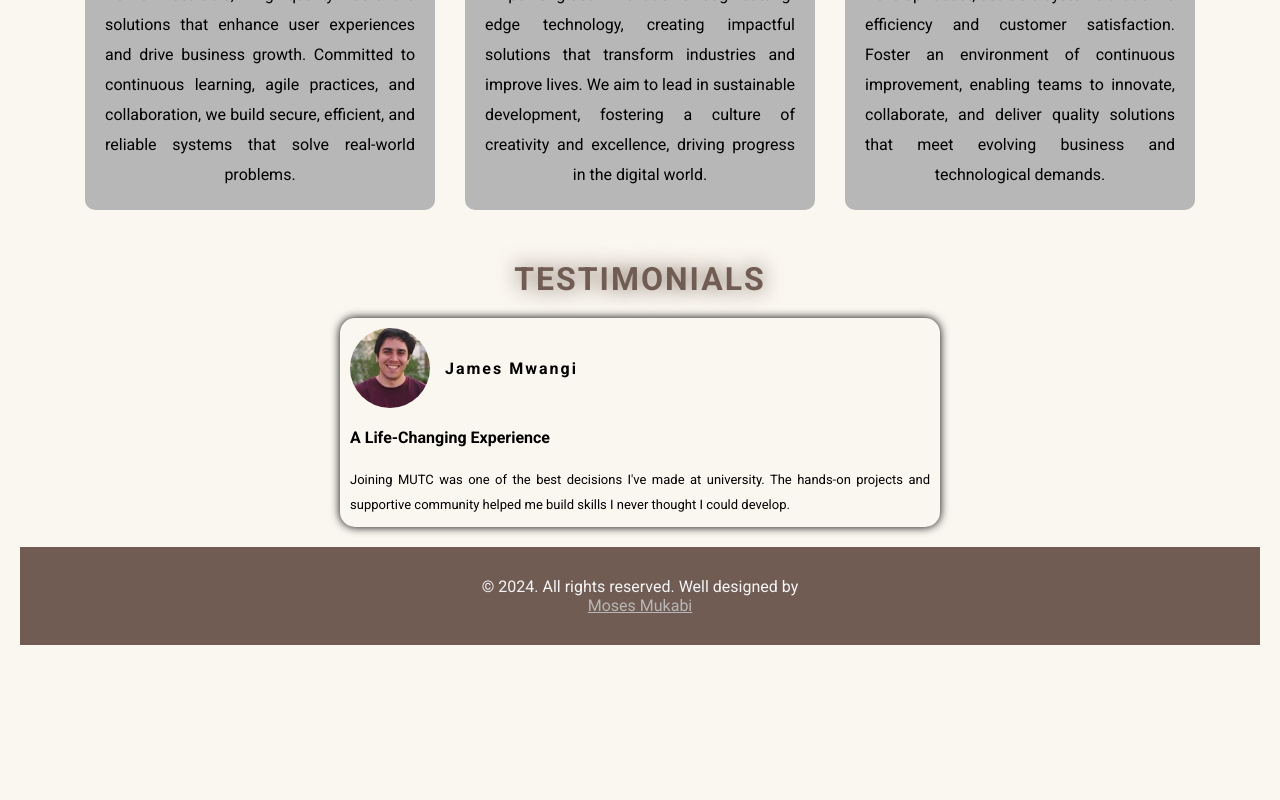
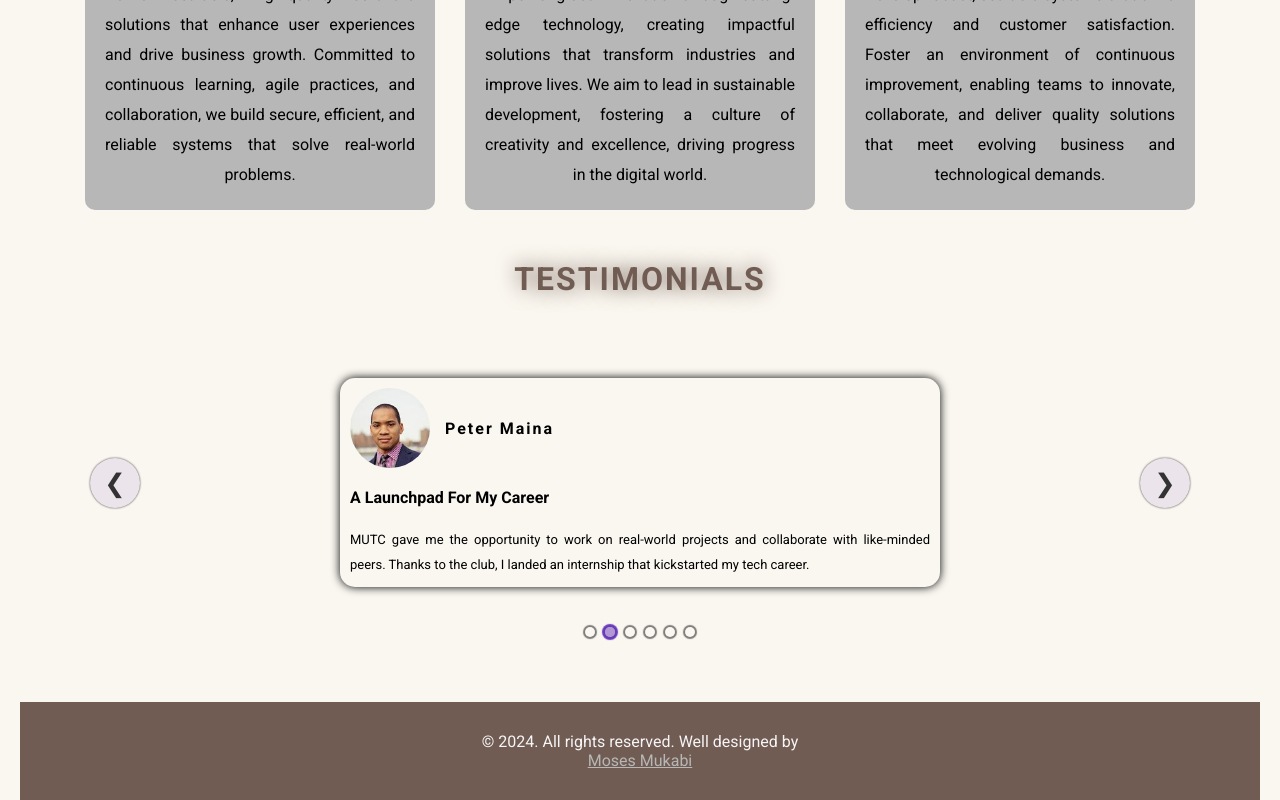
Before and after one commit to mosesmukabi/mutc-techies, a React (Vite) app: page / in a window 1280 px wide. Shown: the part 1183-1983 px from the top of the page. Before the commit the page ends 1828 px from the top, so only its background shows below. Built offline with nearby package versions, Linux system fonts and the light colour scheme.

Commit message:
designed the testimonial section

```diff
--- a/package.json
+++ b/package.json
@@ -11,7 +11,9 @@
   },
   "dependencies": {
     "react": "^18.3.1",
+    "react-alice-carousel": "^2.9.1",
     "react-dom": "^18.3.1",
+    "react-elastic-carousel": "^0.11.5",
     "react-router-dom": "^6.26.2"
   },
   "devDependencies": {
--- a/src/components/Testimonials/Testimonials.css
+++ b/src/components/Testimonials/Testimonials.css
@@ -36,3 +36,7 @@
     text-align: justify;
 
 }
+
+.testmonials-container{
+    margin: 6rem 7rem;
+}
--- a/src/components/Testimonials/Testimonials.jsx
+++ b/src/components/Testimonials/Testimonials.jsx
@@ -1,10 +1,7 @@
+
 import "./Testimonials.css"
-import james from '../../assets/james.jpg'
-import moses from '../../assets/james.jpg'
-import grcae from '../../assets/james.jpg'
-import newton from '../../assets/james.jpg'
-import peter from '../../assets/james.jpg'
-import isaac from '../../assets/james.jpg'
+import testmonies from "../../data/testmonies";
+import Carousel from 'react-elastic-carousel';
 
 function Testimonialscards({studentAvatar,studentName, title, text}) {
        return(
@@ -23,13 +20,24 @@ function Testimonials() {
   return (
     <section>
         <div className="testmonials-container">
-            <Testimonialscards studentAvatar={james} studentName="James Mwangi" title="A Life-Changing Experience" text="Joining MUTC was one of the best decisions I've made at university. The hands-on projects and supportive community helped me build skills I never thought I could develop." />
-            {/* <Testimonialscards studentAvatar={peter} studentName="Peter maina" title="A Launchpad for My Career" text="MUTC gave me the opportunity to work on real-world projects and collaborate with like-minded peers. Thanks to the club, I landed an internship that kickstarted my tech career."/>
-            <Testimonialscards studentAvatar={newton} studentName="newtone karanga" title="Innovative Learning Environment" text="The workshops and hackathons organized by MUTC are both fun and educational. I’ve learned so much about web development and cloud computing in a short time"/>
-            <Testimonialscards studentAvatar={grcae} studentName="Grace mbuthia" title="Supportive Leadership" text="The mentorship I received from MUTC's leadership was invaluable. They encouraged me to push my limits and pursue opportunities I wouldn’t have considered on my own."/>
-            <Testimonialscards studentAvatar={moses} studentName="moses mukabi" tittle="A Hub for Tech Enthusiasts " text="MUTC brings together students passionate about technology. The collaborative environment and shared knowledge have been instrumental in my growth as a developer"/>
-            <Testimonialscards studentAvatar={isaac} studentName="isaac karanja" title ="Empowering Student Innovators" text ="MUTC fosters creativity and innovation in every member. I have grown both technically and personally, and I now feel more confident pursuing a career in tech "/> */}
+     <Carousel  enableAutoPlay = {true} itemsToShow ={1} autoPlaySpeed="5000">
+
+         {
+            testmonies.map((testmony, i)=>(
+                <Testimonialscards
+                key={i}
+                studentAvatar={testmony.studentAvatar}
+                studentName={testmony.studentName}
+                title={testmony.title}
+                text={testmony.text}
+
+                />
+            ))
+         }
+    </Carousel>
+
         </div>
+
     </section>
   )
 }
--- /dev/null
+++ b/src/data/testmonies.js
@@ -0,0 +1,52 @@
+import james from '../assets/james.jpg'
+import moses from '../assets/moses.jpg'
+import grcae from '../assets/grace.jpg'
+import newton from '../assets/newton.jpg'
+import peter from '../assets/peter.jpg'
+import isaac from '../assets/isaac.jpg'
+
+const testmonies = [
+    {
+    studentAvatar:james,
+    studentName:"James Mwangi",
+    title:"A Life-Changing Experience",
+    text:"Joining MUTC was one of the best decisions I've made at university. The hands-on projects and supportive community helped me build skills I never thought I could develop.",
+    },
+
+    {
+    studentAvatar:peter,
+    studentName:"Peter maina",
+    title:"A Launchpad for My Career",
+    text:"MUTC gave me the opportunity to work on real-world projects and collaborate with like-minded peers. Thanks to the club, I landed an internship that kickstarted my tech career.",
+   },
+   {
+     studentAvatar:newton,
+    studentName:"newtone karanga",
+    title:"Innovative Learning Environment",
+    text:"The workshops and hackathons organized by MUTC are both fun and educational. I’ve learned so much about web development and cloud computing in a short time",
+},
+{
+    studentAvatar:grcae,
+    studentName:"Grace mbuthia",
+    title:"Supportive Leadership",
+    text:"The mentorship I received from MUTC's leadership was invaluable. They encouraged me to push my limits and pursue opportunities I wouldn’t have considered on my own.",
+},
+    {
+        studentAvatar:moses,
+        studentName:"moses mukabi",
+        title:"A Hub for Tech Enthusiasts",
+        text:"MUTC brings together students passionate about technology. The collaborative environment and shared knowledge have been instrumental in my growth as a developer",
+    },
+
+    {
+        studentAvatar:isaac,
+        studentName:"isaac karanja",
+        title :"Empowering Student Innovators",
+        text :"MUTC fosters creativity and innovation in every member. I have grown both technically and personally, and I now feel more confident pursuing a career in tech",
+    },
+
+
+]
+
+
+export default testmonies
```
Also changed, not shown: 1 other file (tests, documents, lock files or other folders).
